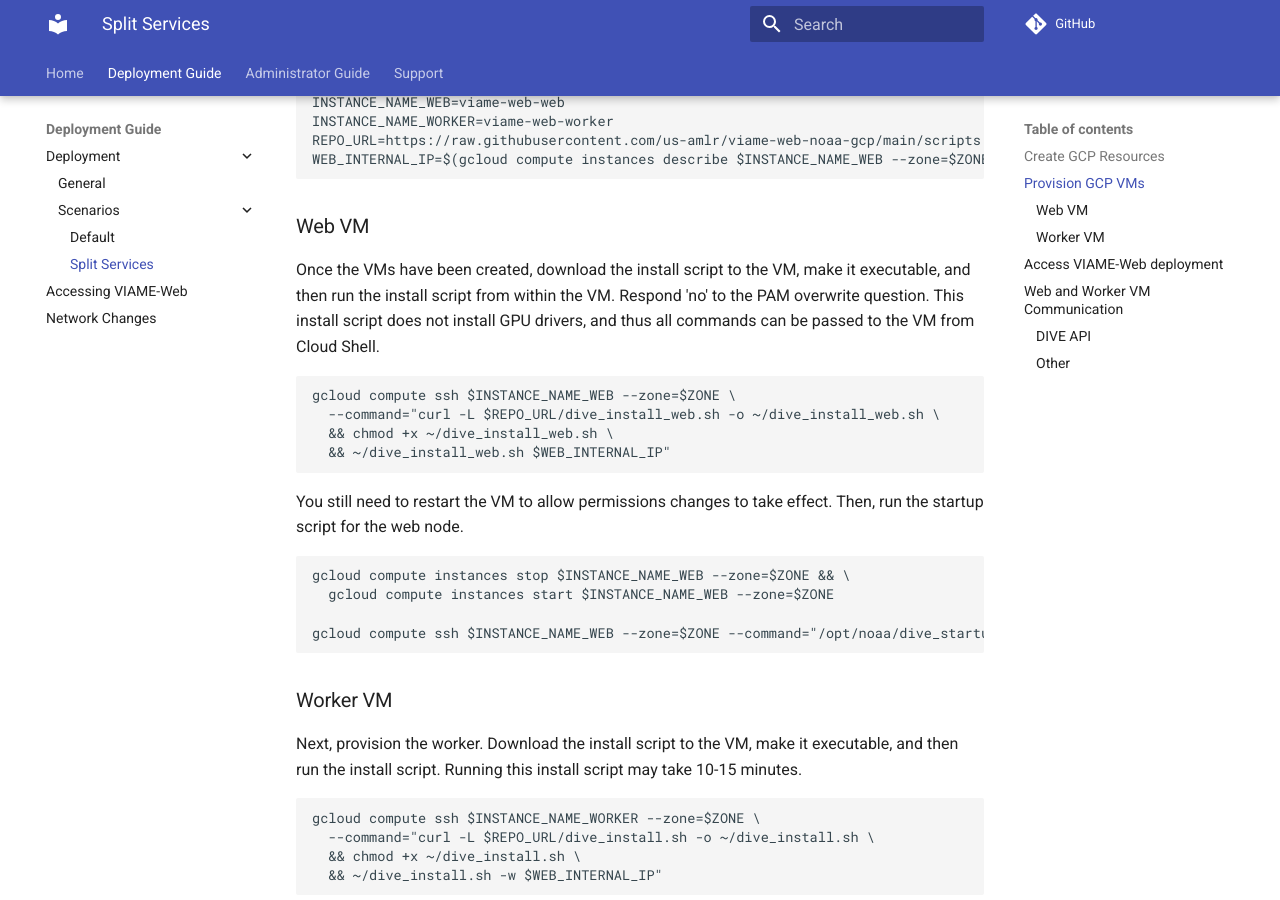
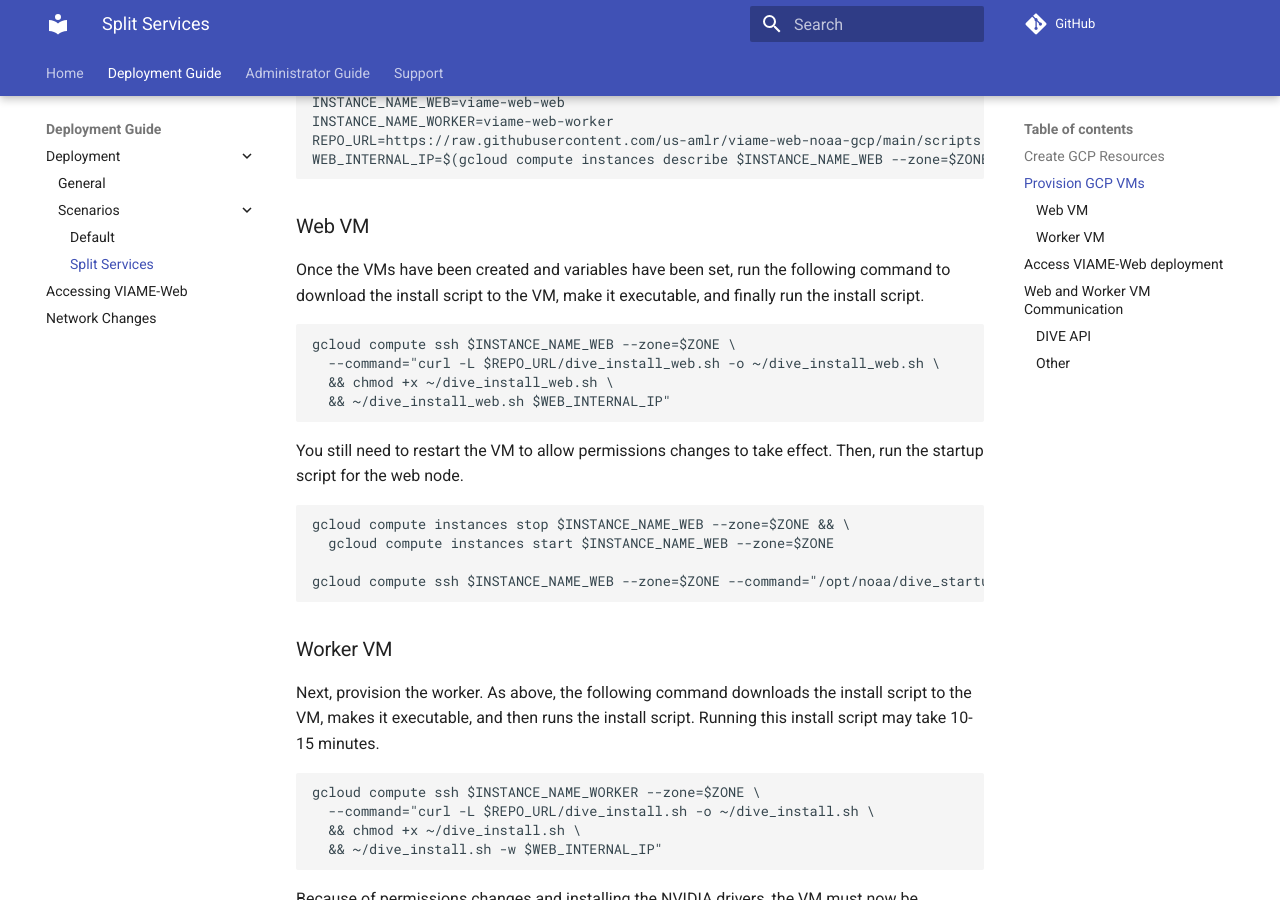
Before and after one commit to SWFSC/viame-web-noaa-gcp, an MkDocs documentation site: the page built from docs/deployment-split.md, in a window 1280 px wide and 900 px high, scrolled down 820 px. Built offline with MkDocs 1.6.1 and Material for MkDocs 9.7.7, drawn with Linux system fonts in a browser that asks for light colours; comment, search, counter and statistics services are not loaded.

Commit message:
doc updates

````diff
--- a/docs/deployment-split.md
+++ b/docs/deployment-split.md
@@ -26,7 +26,7 @@
 
 ### Web VM
 
-Once the VMs have been created, download the install script to the VM, make it executable, and then run the install script from within the VM. Respond 'no' to the PAM overwrite question. This install script does not install GPU drivers, and thus all commands can be passed to the VM from Cloud Shell.
+Once the VMs have been created and variables have been set, run the following command to download the install script to the VM, make it executable, and finally run the install script.
 
 ``` bash
 gcloud compute ssh $INSTANCE_NAME_WEB --zone=$ZONE \
@@ -46,7 +46,7 @@
 
 ### Worker VM
 
-Next, provision the worker. Download the install script to the VM, make it executable, and then run the install script. Running this install script may take 10-15 minutes.
+Next, provision the worker. As above, the following command downloads the install script to the VM, makes it executable, and then runs the install script. Running this install script may take 10-15 minutes.
 
 ``` bash
 gcloud compute ssh $INSTANCE_NAME_WORKER --zone=$ZONE \
@@ -97,5 +97,4 @@
 WEB_IP=##.##.##.##
 nc -v -w3 $WEB_IP 8010
 nc -v -w3 $WEB_IP 5672
-
 ```
````
Also changed, not shown: docs/deployment-default.md (+1 -1 lines), 2 other files.
